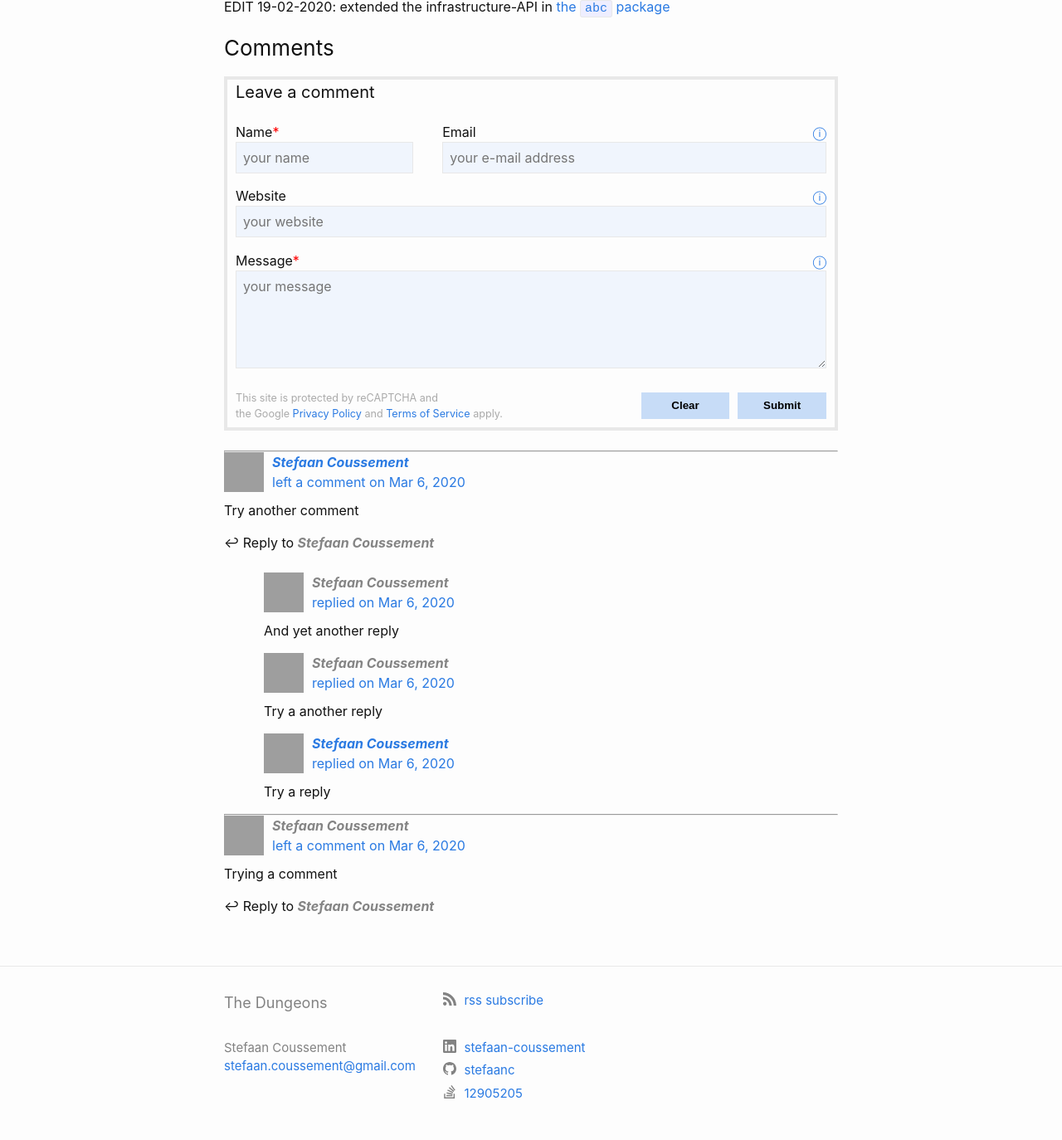
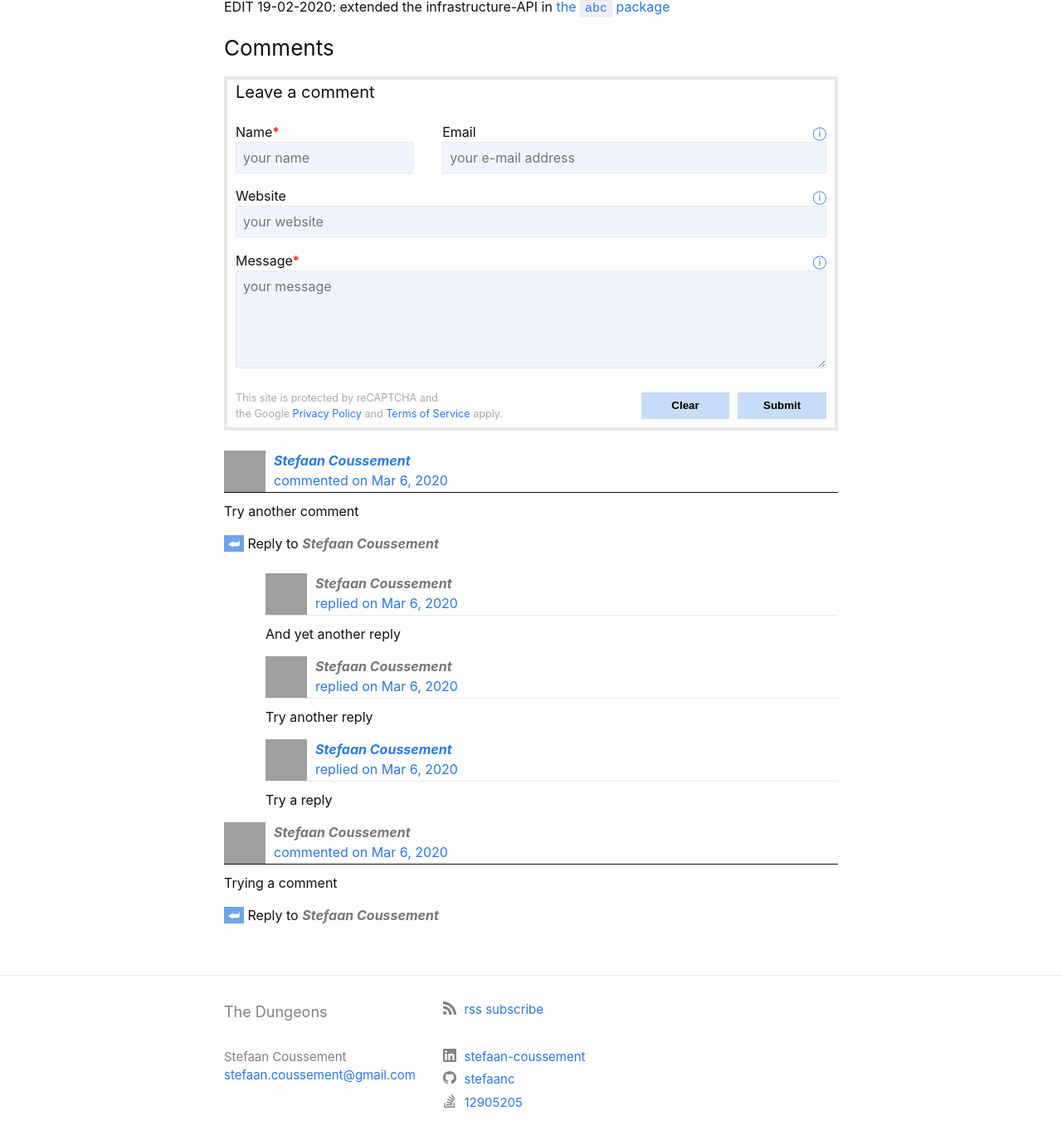
Before and after one commit to stefaanc/stefaanc.github.io, a Jekyll site: the page built from _posts/2020-02-17-implementing-a-terraform-provider.md, in a window 1280 px wide and 1400 px high, scrolled down 11522 px. Shown: the top 1374 px of the window at 83% size. Built offline with Jekyll 4.4.1, drawn with Linux system fonts in a browser that asks for light colours; emoji names are drawn with the system emoji font; grey boxes are pictures that could not be loaded.

Commit message:
styling of comments

```diff
--- a/_data/comments/implementing-a-terraform-provider/comment-1583512947719.yml
+++ b/_data/comments/implementing-a-terraform-provider/comment-1583512947719.yml
@@ -5,6 +5,6 @@ name: Stefaan Coussement
 email: 8446cbd132983c8a8917431925987bb3
 website: ''
 password: ''
-message: Try a another reply
+message: Try another reply
 date: '2020-03-06T16:42:27.719Z'
 _timestamp: 1583512947719
--- a/_includes/staticman_comment.html
+++ b/_includes/staticman_comment.html
@@ -2,12 +2,14 @@
   <div class="comment-header">
     {% if include.replying_to == "" %}
       <hr class="comment-separator">
+    {% else %}
+      <hr class="comment-separator comment-reply-separator">
     {% endif %}
     <div class="comment-avatar">
       {% if include.website != "" %}
         <a href="{{ include.website }}" title="Link to author's website">
       {% endif %}
-      <img src="https://www.gravatar.com/avatar/{{ include.email }}?d=mm&s=48" alt="{{ include.name }}">
+      <img src="https://www.gravatar.com/avatar/{{ include.email }}?d=mm&s=50" alt="{{ include.name | escape }}">
       {% if include.website != "" %}
         </a>
       {% endif %}
@@ -23,9 +25,14 @@
       <br>
       <a href="#comment-{{ include.index }}" title="Permalink to this comment">
         {%- assign date_format = site.minima.date_format | default: "%b %-d, %Y" -%}
-        {% if include.replying_to == "" %}left a comment{% else %}replied{% endif %} on {{ include.timestamp | divided_by: 1000 | date: date_format }}
+        {% if include.replying_to == "" %}commented{% else %}replied{% endif %} on {{ include.timestamp | divided_by: 1000 | date: date_format }}
       </a>
     </div>
+    {% if include.replying_to == "" %}
+      <hr class="comment-separator-end">
+    {% else %}
+      <hr class="comment-separator-end comment-reply-separator">
+    {% endif %}
   </div>
   <div class="comment-body">
     {{ include.message | strip_html | markdownify }}
@@ -35,8 +42,8 @@
 {% if include.replying_to == "" %}
   <div id="comment-form-container-{{ include.index }}" class="comment-form-container">
     <div id="comment-form-button-{{ include.index }}">
-      <p class="comment-form-link" onclick="STATICMAN.moveForm('{{ include.index }}', 'Reply to <span class=&quot;comment-author&quot;>{{ include.name }}</span>')">
-         ↩&#xFE0E; Reply to <span class="comment-author">{{ include.name }}</span>
+      <p class="comment-form-link" onclick="STATICMAN.moveForm('{{ include.index }}', 'Reply to <span class=&quot;comment-author&quot;>{{ include.name }}</span>')" rel="nofollow">
+         <span class="comment-form-link-reply-symbol">&nbsp;&#11176;&nbsp;</span> Reply to <span class="comment-author">{{ include.name }}</span>
       </p>
     </div>
   </div>
--- a/_includes/staticman_comment_form.html
+++ b/_includes/staticman_comment_form.html
@@ -17,9 +17,9 @@
       </fieldset>
 
       <fieldset class="comment-form-email">
-        <div class="comment-form-tooltip">&#9432
+        <div class="comment-form-tooltip">&#9432;
           <span class="comment-form-tooltip-text">
-            Used for your gravatar.<br>Will NOT be published.
+            Used for your <a href="https://en.gravatar.com/support/how-to-sign-up/">Gravatar</a>.<br>Will NOT be published.
           </span>
        </div>
         <label for="comment-form-email">Email</label>
@@ -27,9 +27,9 @@
       </fieldset>
 
       <fieldset class="comment-form-website">
-        <div class="comment-form-tooltip">&#9432
+        <div class="comment-form-tooltip">&#9432;
           <span class="comment-form-tooltip-text">
-            Used when people click your name.<br>Will be published.
+            Used when people click on your name.<br>Will be published.
           </span>
         </div>
         <label for="comment-form-website">Website</label>
@@ -42,7 +42,7 @@
       </fieldset>
 
       <fieldset class="comment-form-message required">
-        <div class="comment-form-tooltip">&#9432
+        <div class="comment-form-tooltip">&#9432;
           <span class="comment-form-tooltip-text">
             You can use <a href="https://kramdown.gettalong.org/syntax.html">Markdown</a>,<br>and <a href="https://github.com/rouge-ruby/rouge/wiki/List-of-supported-languages-and-lexers">syntax-highlighting</a>,<br>but HTML will be stripped.
           </span>
@@ -88,7 +88,8 @@
 
   <svg version="1.1" xmlns="http://www.w3.org/2000/svg" xmlns:xlink="http://www.w3.org/1999/xlink" style="display:none">
     <symbol id="icon-loading" viewBox="149.8 37.8 499.818 525">
-      <path d="M557.8 187.8c13.8 0 24.601-10.8 24.601-24.6S571.6 138.6 557.8 138.6s-24.6 10.8-24.6 24.6c0 13.2 10.8 24.6 24.6 24.6zm61.2 90.6c-16.8 0-30.6 13.8-30.6 30.6s13.8 30.6 30.6 30.6 30.6-13.8 30.6-30.6c.6-16.8-13.2-30.6-30.6-30.6zm-61.2 145.2c-20.399 0-36.6 16.2-36.6 36.601 0 20.399 16.2 36.6 36.6 36.6 20.4 0 36.601-16.2 36.601-36.6C595 439.8 578.2 423.6 557.8 423.6zM409 476.4c-24 0-43.2 19.199-43.2 43.199s19.2 43.2 43.2 43.2 43.2-19.2 43.2-43.2S433 476.4 409 476.4zM260.8 411c-27 0-49.2 22.2-49.2 49.2s22.2 49.2 49.2 49.2 49.2-22.2 49.2-49.2-22.2-49.2-49.2-49.2zm-10.2-102c0-27.6-22.8-50.4-50.4-50.4-27.6 0-50.4 22.8-50.4 50.4 0 27.6 22.8 50.4 50.4 50.4 27.6 0 50.4-22.2 50.4-50.4zm10.2-199.8c-30 0-54 24-54 54s24 54 54 54 54-24 54-54-24.6-54-54-54zM409 37.8c-35.4 0-63.6 28.8-63.6 63.6S374.2 165 409 165s63.6-28.8 63.6-63.6-28.2-63.6-63.6-63.6z"/>
+      <path d="M557.8 187.8c13.8 0 24.601-10.8 24.601-24.6S571.6 138.6 557.8 138.6s-24.6 10.8-24.6 24.6c0 13.2 10.8 24.6 24.6 24.6zm61.2 90.6c-16.8 0-30.6 13.8-30.6 30.6s13.8 30.6 30.6 30.6 30.6-13.8 30.6-30.6c.6-16.8-13.2-30.6-30.6-30.6zm-61.2 145.2c-20.399 0-36.6 16.2-36.6 36.601 0 20.399 16.2 36.6 36.6 36.6 20.4 0 36.601-16.2 36.601-36.6C595 439.8 578.2 423.6 557.8 423.6zM409 476.4c-24 0-43.2 19.199-43.2 43.199s19.2 43.2 43.2 43.2 43.2-19.2 43.2-43.2S433 476.4 409 476.4zM260.8 411c-27 0-49.2 22.2-49.2 49.2s22.2 49.2 49.2 49.2 49.2-22.2 49.2-49.2-22.2-49.2-49.2-49.2zm-10.2-102c0-27.6-22.8-50.4-50.4-50.4-27.6 0-50.4 22.8-50.4 50.4 0 27.6 22.8 50.4 50.4 50.4 27.6 0 50.4-22.2 50.4-50.4zm10.2-199.8c-30 0-54 24-54 54s24 54 54 54 54-24 54-54-24.6-54-54-54zM409 37.8c-35.4 0-63.6 28.8-63.6 63.6S374.2 165 409 165s63.6-28.8 63.6-63.6-28.2-63.6-63.6-63.6z">
+      </path>
     </symbol>
   </svg>
 </div>
--- a/_includes/staticman_comments.html
+++ b/_includes/staticman_comments.html
@@ -8,7 +8,7 @@
     {% include staticman_comment_form.html%}
     <div id="comment-form-button" hidden>
       <p class="comment-form-link" onclick="STATICMAN.moveForm('', 'Leave a comment')" rel="nofollow">
-         ↩&#xFE0E; Leave a comment
+         <span class="comment-form-link-reply-symbol">&nbsp;&#11176;&nbsp;</span> Leave a comment
       </p>
     </div>
   </div>
--- a/_sass/minima/_layout.scss
+++ b/_sass/minima/_layout.scss
@@ -400,8 +400,14 @@
   color: $text-color;
 }
 
+.comment-form-link-reply-symbol {
+  background-color: lighten($brand-color, 15%);
+  color: white;
+}
+
 .comment-separator {
   margin-top: $spacing-unit / 2;
+  border-style: none;
 }
 
 .comment-avatar {
@@ -415,16 +421,27 @@
 }
 
 *:not(a) > .comment-author {
-  color: lighten($text-color, 45%);
+  color: lighten($text-color, 40%);
+}
+
+.comment-separator-end {
+  clear: left;
+  margin-top: 2px;
+  border: 0;
+  border-top: 1px solid;
+}
+
+.comment-separator-end.comment-reply-separator {
+  border: 0;
+  border-top: 1px solid $grey-color-light;
 }
 
 .comment-body {
-  clear: left;
   margin-top: .625em;
 }
 
 .comment-replies {
-  margin-left: 3em;
+  margin-left: 50px;
 }
 
 .g-recaptcha {
```
